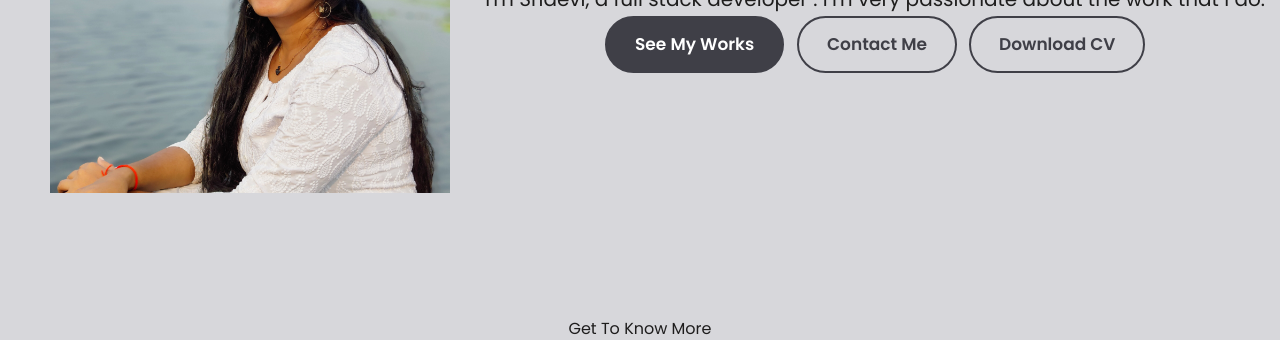
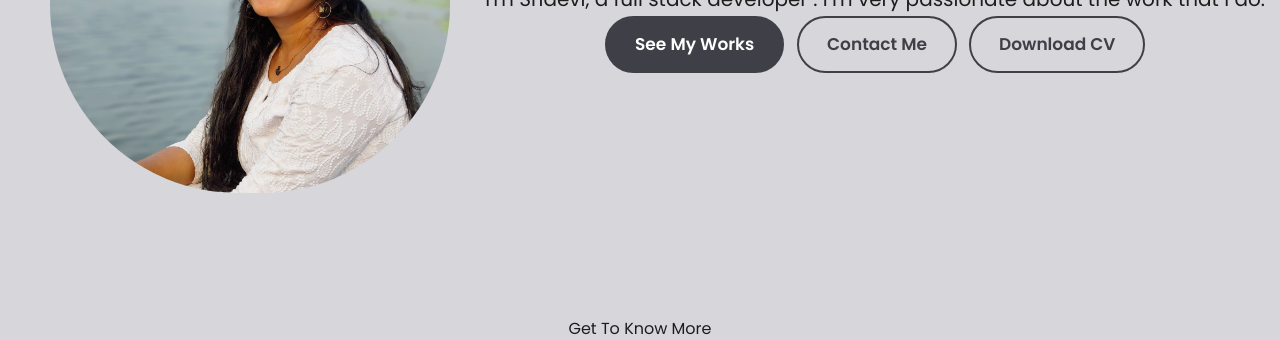
Before and after one commit to undavallisridevi/Portfolio, a website: page index.html in a window 1280 px wide. Shown: the part 341-681 px from the top of the page. Drawn offline with Linux system fonts and the light colour scheme.

Commit message:
Update hero-style.css

```diff
--- a/hero-style.css
+++ b/hero-style.css
@@ -108,6 +108,7 @@ a {
 
 img {
   height: auto;
+  border-radius: 188px;
 }
 
 input,
```
